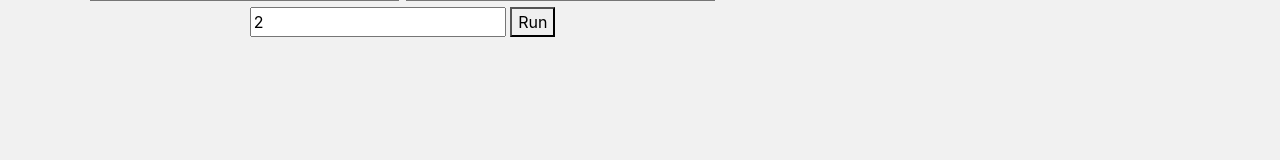
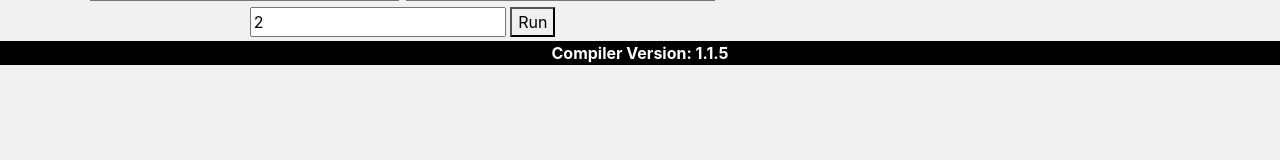
Before and after one commit to Rupkotha-Studio/Judger, a PHP site: page / in a window 1280 px wide. Shown: the part 640-800 px from the top of the page. Run offline with PHP 8.4, Linux system fonts and the light colour scheme; some libraries are stand-ins or nearby versions.

Commit message:
Add Home Page Version

```diff
--- a/css/style.css
+++ b/css/style.css
@@ -57,3 +57,11 @@ body {
 	width: 100%;
 	margin-bottom: 10px;
 }
+
+.version{
+	text-align: center;
+	background-color: #000000;
+	margin-top: 4px;
+	color: #ffffff;
+	font-weight: bold;
+}
--- a/index.php
+++ b/index.php
@@ -45,6 +45,14 @@
 			</div>
 		</div>
 	</div>
+	<div class="version">
+		<?php
+			$infoData = json_decode(file_get_contents("info.json"),true);
+			$version = $infoData['version'];
+			echo "Compiler Version: $version";
+		?>
+
+	</div>
 
 </body>
 </html>
--- a/info.json
+++ b/info.json
@@ -1,6 +1,6 @@
 {
   "name": "compiler",
-  "version": "1.1.4",
+  "version": "1.1.5",
   "github-url": "https://github.com/Coder-Online-Judge/compiler",
   "github-info-file": "https://raw.githubusercontent.com/Coder-Online-Judge/compiler/master/info.json"
 }
```
